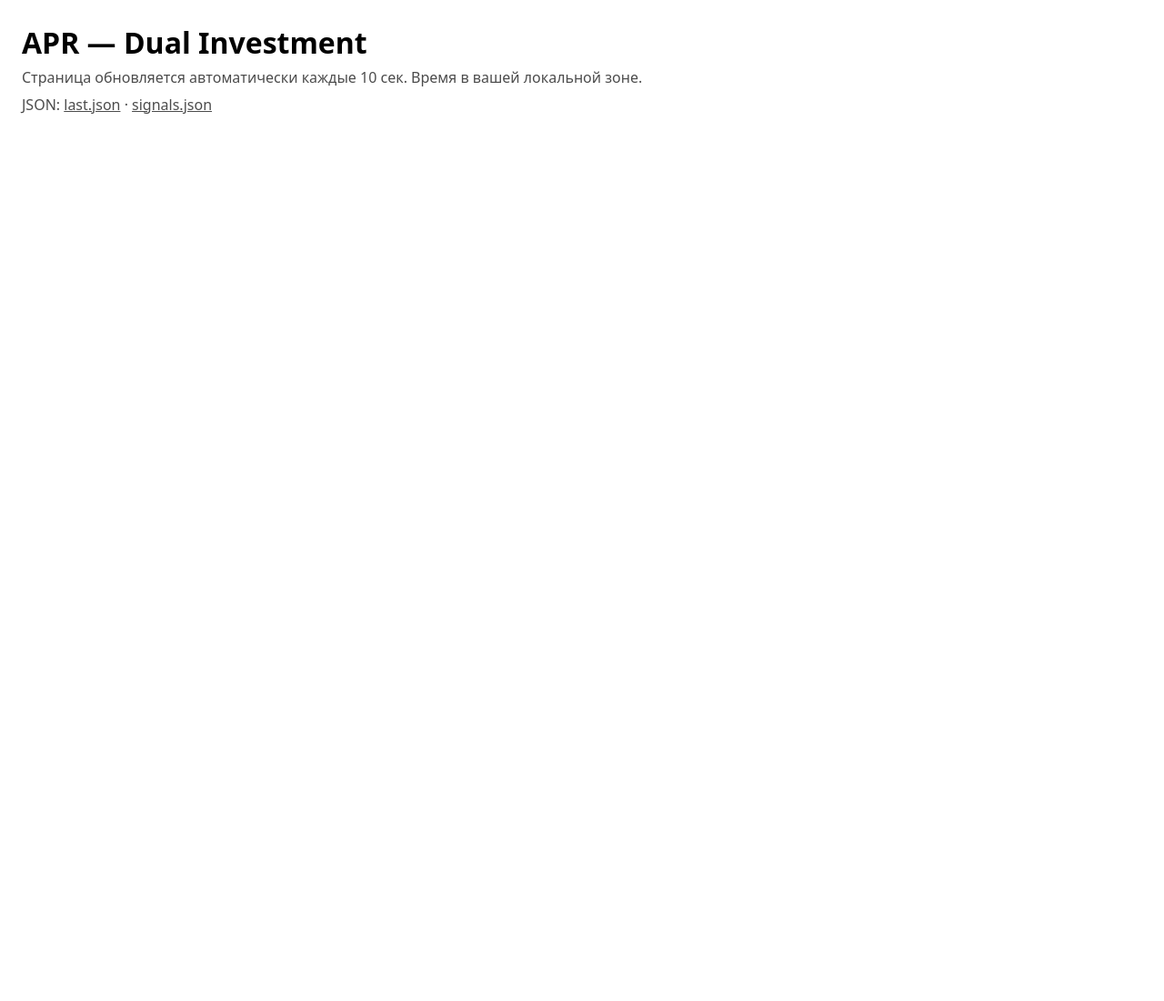
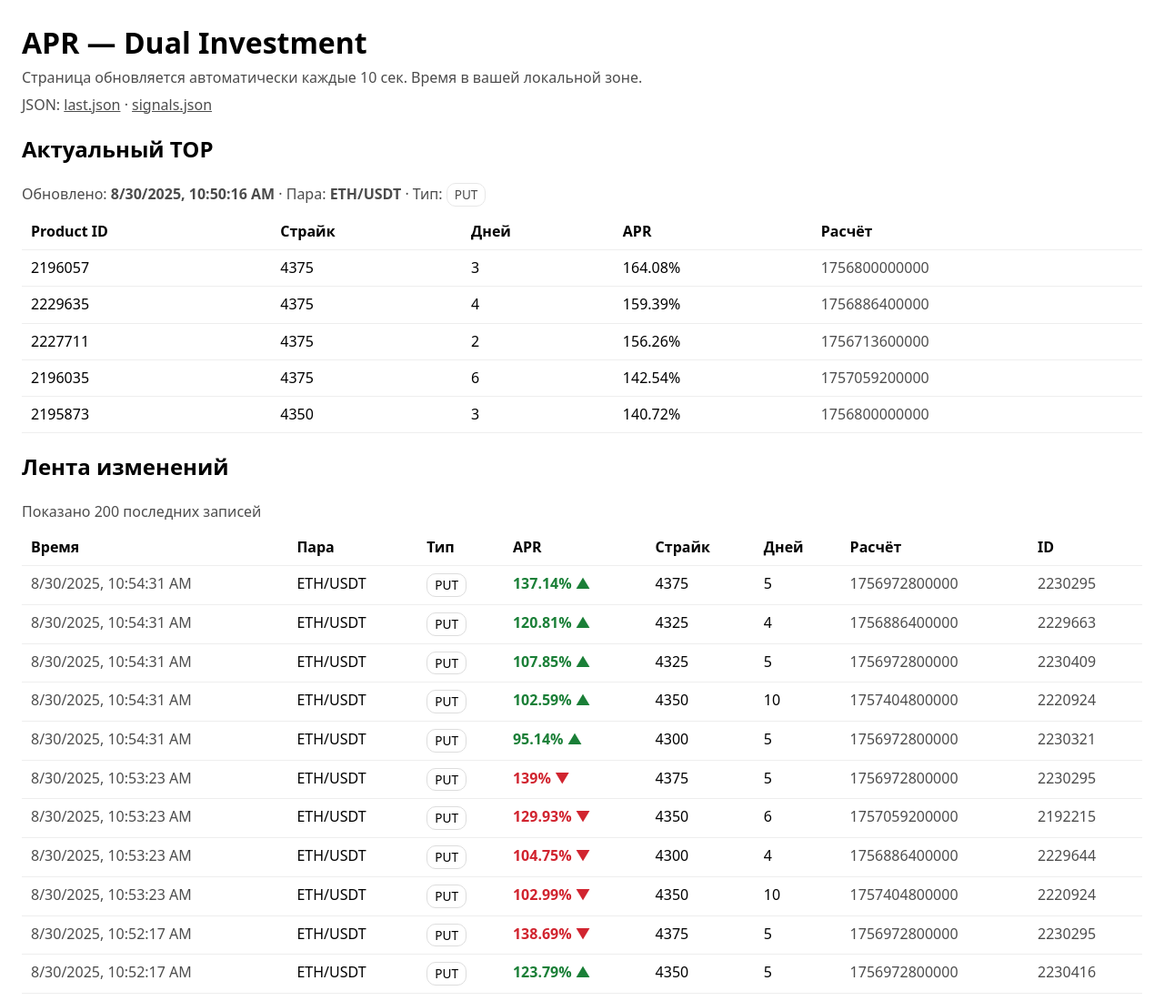
Before and after one commit to amexfirefox/diapr_top, a plain HTML site: page docs/index.html in a window 1280 px wide. Shown: the top 1100 px of the page at 91% size. Before the commit the page ends 800 px from the top, so only its background shows below. Drawn offline with Linux system fonts and the light colour scheme.

Commit message:
Update index.html

```diff
--- a/docs/index.html
+++ b/docs/index.html
@@ -29,3 +29,110 @@
   <div class="links muted" style="margin-top:6px">
     JSON: <a href="last.json" target="_blank">last.json</a> · <a href="signals.json" target="_blank">signals.json</a>
   </div>
+
+  <section id="snapshot">
+    <h2>Актуальный TOP</h2>
+    <div class="muted" id="snap-meta">Загрузка…</div>
+    <div id="snap-body"></div>
+  </section>
+
+  <section id="history">
+    <h2>Лента изменений</h2>
+    <div class="muted" id="hist-meta">Загрузка…</div>
+    <div id="hist-body"></div>
+  </section>
+
+<script>
+const fmtLocal = s => {
+  try { return new Date(s).toLocaleString(); } catch { return s || ""; }
+};
+const clsByDir = d => d==='up'?'apr-up':d==='down'?'apr-down':'apr-same';
+const arrowByDir = d => d==='up'?'▲':(d==='down'?'▼':'·');
+
+async function safeFetch(url){
+  try{
+    const r = await fetch(url+'?t=' + Date.now());
+    if(!r.ok) throw new Error(r.status);
+    return await r.json();
+  }catch(e){ return null; }
+}
+
+function renderSnapshot(snap){
+  const meta = document.getElementById('snap-meta');
+  const body = document.getElementById('snap-body');
+  if(!snap || !snap.top || !snap.top.length){
+    meta.textContent = 'Нет данных (ожидается первый пуш last.json).';
+    body.innerHTML = '';
+    return;
+  }
+  meta.innerHTML = `
+    Обновлено: <b>${fmtLocal(snap.ts)}</b> · Пара: <b>${snap.pair}</b> · Тип: <span class="tag">${snap.type}</span>
+  `;
+  const rows = snap.top.map(x=>`
+    <tr>
+      <td>${x.pid||''}</td>
+      <td>${x.strike}</td>
+      <td>${x.days}</td>
+      <td>${x.apr}%</td>
+      <td class="muted">${x.settle||''}</td>
+    </tr>`).join('');
+  body.innerHTML = `
+    <table>
+      <thead><tr>
+        <th>Product ID</th><th>Страйк</th><th>Дней</th><th>APR</th><th>Расчёт</th>
+      </tr></thead>
+      <tbody>${rows}</tbody>
+    </table>
+  `;
+}
+
+function renderHistory(hist){
+  const meta = document.getElementById('hist-meta');
+  const body = document.getElementById('hist-body');
+  const arr = (hist && hist.signals) ? hist.signals : [];
+  if(!arr.length){
+    meta.textContent = 'Нет изменений.';
+    body.innerHTML = '';
+    return;
+  }
+  meta.textContent = `Показано ${arr.length} последних записей`;
+  const rows = arr.map(s=>{
+    const cls = clsByDir(s.dir);
+    const arrow = arrowByDir(s.dir);
+    const delta = (s.apr_delta_pp!==undefined) ? ` (${s.apr_delta_pp>0?'+':''}${s.apr_delta_pp} п.п.)` : '';
+    return `
+      <tr>
+        <td class="muted">${fmtLocal(s.ts)}</td>
+        <td>${s.pair||''}</td>
+        <td><span class="tag">${s.type||''}</span></td>
+        <td class="${cls}">${s.apr_pct}% ${arrow}${delta}</td>
+        <td>${s.strike}</td>
+        <td>${s.days}</td>
+        <td class="muted">${s.settle||''}</td>
+        <td class="muted">${s.product_id||''}</td>
+      </tr>`;
+  }).join('');
+  body.innerHTML = `
+    <table>
+      <thead><tr>
+        <th>Время</th><th>Пара</th><th>Тип</th><th>APR</th>
+        <th>Страйк</th><th>Дней</th><th>Расчёт</th><th>ID</th>
+      </tr></thead>
+      <tbody>${rows}</tbody>
+    </table>
+  `;
+}
+
+async function refresh(){
+  const [snap, hist] = await Promise.all([
+    safeFetch('last.json'),
+    safeFetch('signals.json')
+  ]);
+  renderSnapshot(snap);
+  renderHistory(hist);
+}
+refresh();
+setInterval(refresh, 10000);
+</script>
+</body>
+</html>
```
